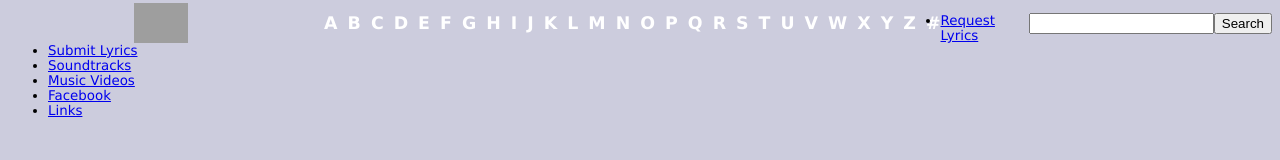
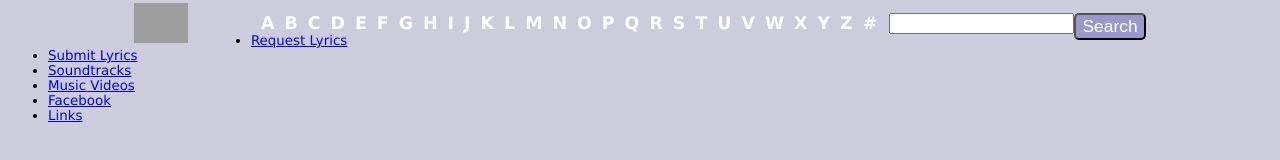
Before and after one commit to annahuffman147/Lyric-Project, a plain HTML site: page index.html in a window 1280 px wide. Drawn offline with Linux system fonts and the light colour scheme; grey boxes are pictures that could not be loaded.

Commit message:
change positioning of header elements

```diff
--- a/style.css
+++ b/style.css
@@ -8,13 +8,13 @@ body {
 header{
   display: block;
   width: 100%;
-  background-color: rgb(153, 153, 204)	;
+  background-color: rgb(153, 153, 204);
 }
 header img{
   display: inline-block;
   float: left;
   margin-left: 10%;
-  margin-right: 10%;
+  margin-right: 5%;
   margin-top: 5px;
 }
 
@@ -26,6 +26,11 @@ header input{
 header button{
   display: inline-block;
   float: right;
+  background-color: rgb(153, 153, 204);
+  color: white;
+  font-size: 1.3em;
+  border-radius: 5px;
+  margin-right: 10%;
 }
 
 nav ul{
```
